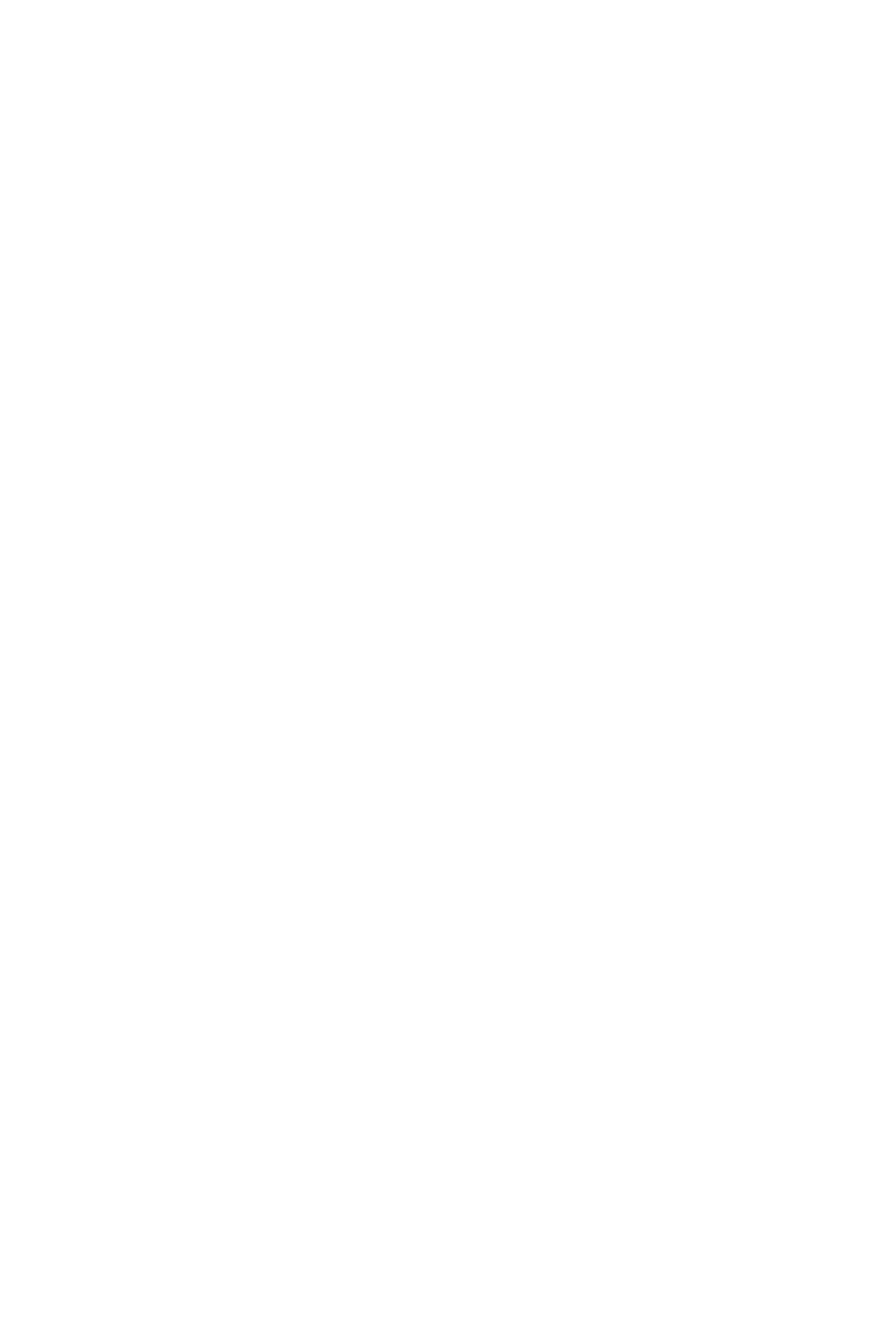
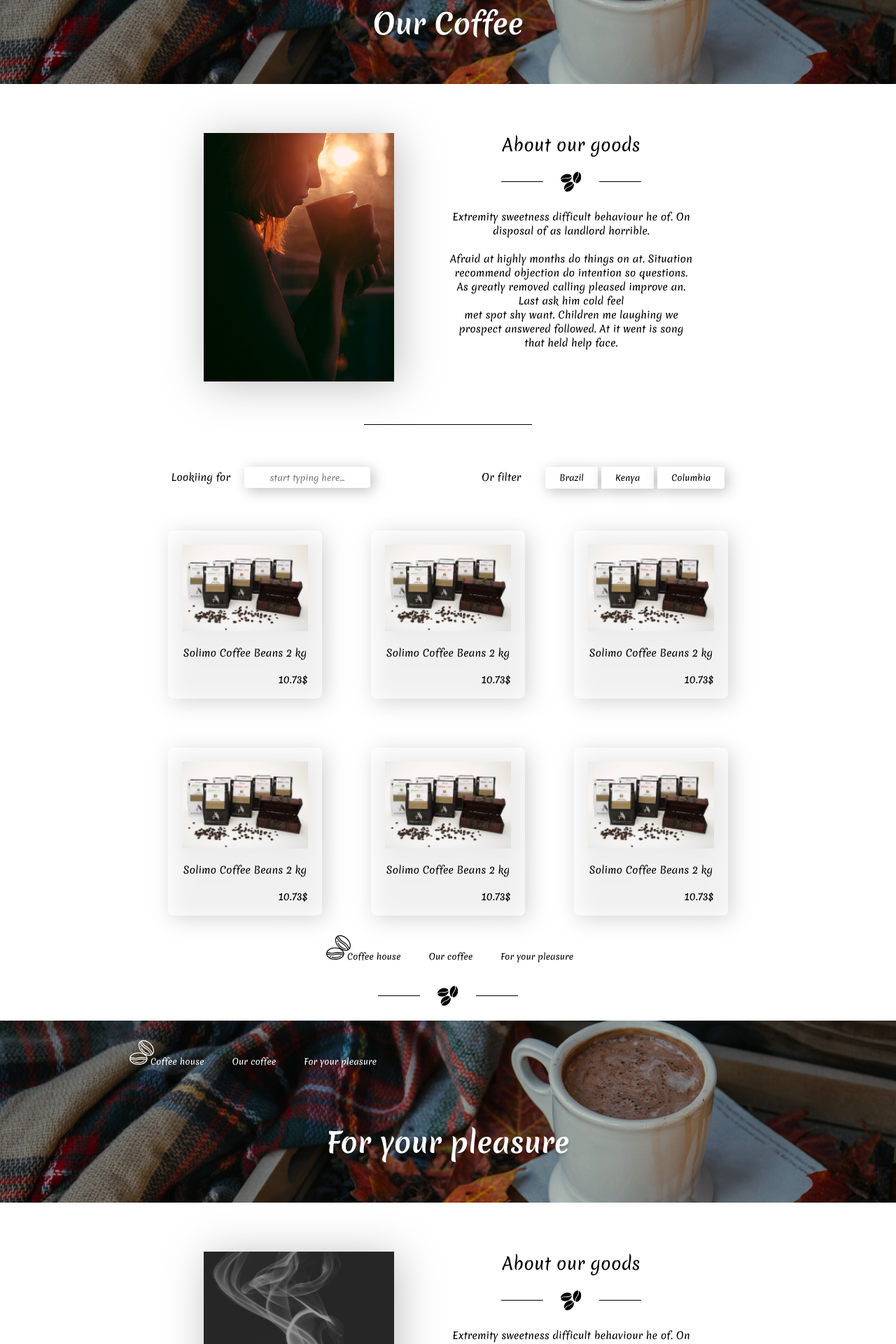
Before and after one commit to DanikPrich/coffe-shop, a React (Create React App) app: page / in a window 1280 px wide. Shown: the part 1960-3880 px from the top of the page at 70% size. Before the commit the page ends 1820 px from the top, so only its background shows below. Built offline with nearby package versions, Linux system fonts and the light colour scheme.

Commit message:
Pages refactoring

```diff
--- a/src/components/app/App.js
+++ b/src/components/app/App.js
@@ -1,62 +1,17 @@
-import {Component} from 'react'
+import { Component } from 'react'
 
 import { MainPage, CoffePage, GoodsPage, GoodsItemPage } from '../../pages/'
-
-import aboutImage1 from '../../img/about/about1.jpg'
-import aboutImage2 from '../../img/about/about2.jpg'
-import aboutImage3 from '../../img/about/about3.jpg'
 
 import './app.scss';
 
 class App extends Component{
-
-  constructor(props) {
-    super(props)
-
-    this.state = {
-      existingPages: ['MainPage', 'CoffePage', 'GoodsPage', 'GoodsItemPage']
-    }
-  }
-
-  aboutImageCompute = () => {
-    if(this.state.currentPage === 'CoffePage') return aboutImage3
-    return aboutImage2
-  }
-
-  headerTextCompute = () => {
-    if(this.state.currentPage === 'GoodsPage') return 'For your pleasure'
-    return 'Our Coffee'
-  }
-
-  currentPage = () => {
-    switch (this.state.currentPage) {
-      case 'CoffePage': return (
-        <CoffePage
-          aboutImage={this.aboutImageCompute()}
-          headerText={this.headerTextCompute()}
-        />
-      );
-      case 'GoodsPage': return (
-        <GoodsPage
-          aboutImage={this.aboutImageCompute()}
-          headerText={this.headerTextCompute()}
-        />
-      );
-      case 'GoodsItemPage': return (
-       <GoodsItemPage
-        headerText={this.headerTextCompute()}
-        />
-      );
-      default: return (
-        <MainPage/>
-      )
-    }
-  }
-
   render() {
     return (
       <div className="App">
-       {this.currentPage()}
+        <MainPage/>
+        <CoffePage/>
+        <GoodsPage/>
+        <GoodsItemPage/>
       </div>
     );
   }
--- a/src/pages/CoffePage.js
+++ b/src/pages/CoffePage.js
@@ -5,13 +5,14 @@ import AboutSection from "../components/sections/AboutSection/AboutSection"
 import SearchSection from "../components/sections/SearchSection/SearchSection"
 import GoodsSection from "../components/sections/GoodsSection/GoodsSection"
 
+import aboutImage3 from '../img/about/about3.jpg'
 
-function CoffePage(props) {
-  const {headerText} = props
+
+function CoffePage() {
   return(
     <>
-      <HeaderSection headerText={headerText}/>
-      <AboutSection aboutImage={props.aboutImage}/>
+      <HeaderSection headerText={"Our Coffee"}/>
+      <AboutSection aboutImage={aboutImage3}/>
       <SearchSection/>
       <GoodsSection/>
       <FooterSection />
--- a/src/pages/GoodsItemPage.js
+++ b/src/pages/GoodsItemPage.js
@@ -4,12 +4,11 @@ import FooterSection from "../components/sections/FooterSection/FooterSection"
 import AboutItemSection from "../components/sections/AboutItemSection/AboutItemSection"
 
 
-function GoodsItemPage(props) {
-  const {headerText} = props
+function GoodsItemPage() {
 
   return(
     <>
-      <HeaderSection headerText={headerText}/>
+      <HeaderSection headerText={"Our Coffee"}/>
       <AboutItemSection />
       <FooterSection/>
     </>
--- a/src/pages/GoodsPage.js
+++ b/src/pages/GoodsPage.js
@@ -3,6 +3,8 @@ import HeaderSection from "../components/sections/HeaderSection/HeaderSection"
 import FooterSection from "../components/sections/FooterSection/FooterSection"
 import AboutSection from "../components/sections/AboutSection/AboutSection"
 import GoodsSection from "../components/sections/GoodsSection/GoodsSection"
+
+import aboutImage2 from '../img/about/about2.jpg'
 
 
 function GoodsPage(props) {
@@ -10,8 +12,8 @@ function GoodsPage(props) {
 
   return(
     <>
-      <HeaderSection headerText={headerText}/>
-      <AboutSection aboutImage={props.aboutImage}/>
+      <HeaderSection headerText={"For your pleasure"}/>
+      <AboutSection aboutImage={aboutImage2}/>
       <GoodsSection/>
       <FooterSection/>
     </>
```
